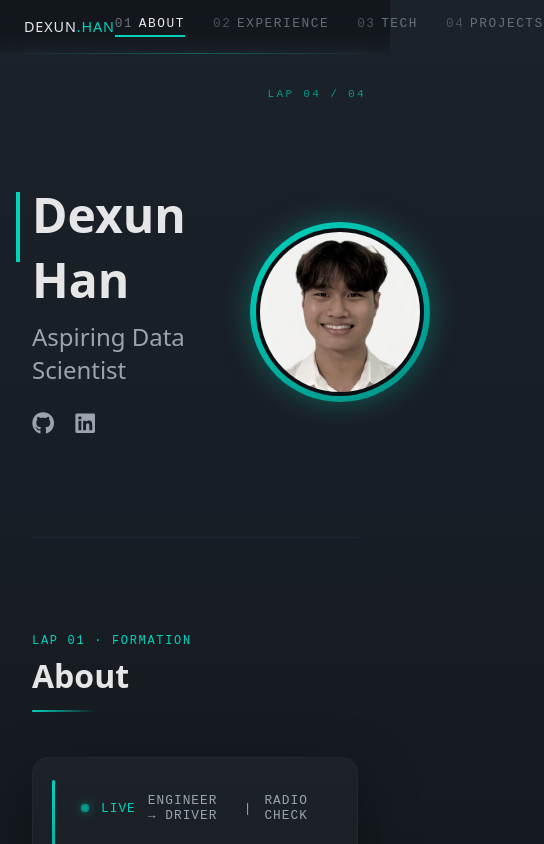
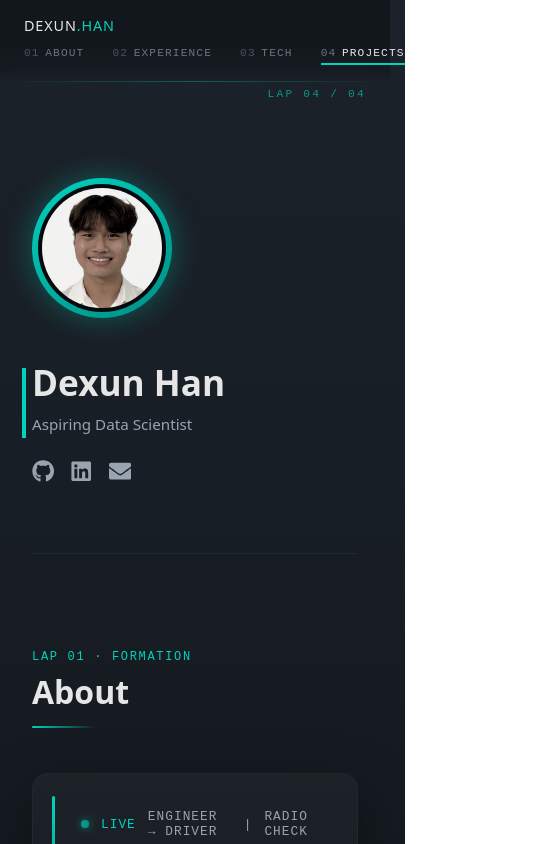
Before and after one commit to dexunn/dexun-portfolio, a React (Vite) app in the folder dexun-portfolio/: page / in a window 390 px wide. Shown: the top 844 px of the page, 544 px wide, since content can reach past the window. Built offline with nearby package versions, Linux system fonts and the light colour scheme.

Commit message:
Fixed mobile app version

```diff
--- a/dexun-portfolio/src/App.css
+++ b/dexun-portfolio/src/App.css
@@ -1,11 +1,9 @@
-/* ========== ROOT LAYOUT ========== */
 #root {
   max-width: 1280px;
   margin: 0 auto;
-  padding: 0 2rem; /* horizontal only */
+  padding: 0 2rem;
 }
 
-/* ========== LOGO (safe to keep) ========== */
 .logo {
   height: 6em;
   padding: 1.5em;
@@ -21,7 +19,6 @@
   filter: drop-shadow(0 0 2em rgba(0, 210, 190, 0.6));
 }
 
-/* Optional demo animation (harmless) */
 @keyframes logo-spin {
   from {
     transform: rotate(0deg);
@@ -37,12 +34,10 @@
   }
 }
 
-/* ========== GENERIC CARD (fallback only) ========== */
 .card {
   padding: 2em;
 }
 
-/* ========== DOCS TEXT (can remove later) ========== */
 .read-the-docs {
   color: #888;
 }
--- a/dexun-portfolio/src/App.jsx
+++ b/dexun-portfolio/src/App.jsx
@@ -5,6 +5,7 @@ import Tech from "./components/Tech";
 import Projects from "./components/Projects";
 import Navbar from "./components/Navbar";
 import LapCounter from "./components/LapCounter";
+import Footer from "./components/Footer";
 
 function App() {
   return (
@@ -33,6 +34,7 @@ function App() {
           <Experience />
           <Tech />
           <Projects />
+          <Footer />
         </div>
       </main>
     </>
--- /dev/null
+++ b/dexun-portfolio/src/components/Footer.jsx
@@ -0,0 +1,111 @@
+function Footer() {
+    return (
+      <footer
+        style={{
+          marginTop: "6rem",
+          padding: "3rem 0 2rem",
+          textAlign: "center",
+          opacity: 0.85,
+        }}
+      >
+        {/* divider */}
+        <div
+          style={{
+            height: "1px",
+            maxWidth: "420px",
+            margin: "0 auto 1.8rem",
+            background:
+              "linear-gradient(to right, transparent, #00d2be, transparent)",
+          }}
+        />
+
+        {/* lap end */}
+        <div
+          style={{
+            fontFamily: "monospace",
+            fontSize: "0.75rem",
+            letterSpacing: "0.15em",
+            color: "#9aa4af",
+          }}
+        >
+          END OF RACE
+        </div>
+
+        {/* icons */}
+        <div
+          style={{
+            marginTop: "1.2rem",
+            display: "flex",
+            gap: "1.4rem",
+            justifyContent: "center",
+          }}
+        >
+          {/* GitHub */}
+          <a
+            href="https://github.com/dexunn"
+            target="_blank"
+            rel="noreferrer"
+            aria-label="GitHub"
+            className="footerIcon"
+          >
+            <svg viewBox="0 0 24 24" width="18" height="18">
+              <path
+                fill="currentColor"
+                d="M12 0.3C5.37 0.3 0 5.67 0 12.3c0 5.28 3.438 9.75 8.205 11.325.6.105.82-.255.82-.57 0-.285-.01-1.04-.015-2.04-3.338.72-4.042-1.61-4.042-1.61-.546-1.385-1.333-1.755-1.333-1.755-1.09-.745.083-.73.083-.73 1.205.085 1.84 1.235 1.84 1.235 1.07 1.835 2.807 1.305 3.495.995.11-.775.42-1.305.763-1.605-2.665-.3-5.466-1.335-5.466-5.93 0-1.31.465-2.38 1.235-3.22-.125-.3-.535-1.52.115-3.165 0 0 1.005-.32 3.3 1.23.96-.27 1.98-.405 3-.41 1.02.005 2.04.14 3 .41 2.28-1.55 3.285-1.23 3.285-1.23.655 1.645.245 2.865.12 3.165.77.84 1.23 1.91 1.23 3.22 0 4.61-2.805 5.625-5.475 5.92.435.375.825 1.11.825 2.235 0 1.61-.015 2.905-.015 3.3 0 .315.21.68.825.565C20.565 22.045 24 17.58 24 12.3 24 5.67 18.63 0.3 12 0.3Z"
+              />
+            </svg>
+          </a>
+
+          {/* LinkedIn */}
+          <a
+            href="https://linkedin.com/in/dexunh/"
+            target="_blank"
+            rel="noreferrer"
+            aria-label="LinkedIn"
+            className="footerIcon"
+          >
+            <svg viewBox="0 0 24 24" width="18" height="18">
+              <path
+                fill="currentColor"
+                d="M20.447 20.452h-3.554v-5.569c0-1.328-.027-3.037-1.85-3.037-1.85 0-2.133 1.445-2.133 2.94v5.666H9.356V9h3.414v1.561h.046c.477-.9 1.637-1.85 3.37-1.85 3.6 0 4.267 2.37 4.267 5.455v6.286zM5.337 7.433a2.067 2.067 0 110-4.133 2.067 2.067 0 010 4.133zM6.813 20.452H3.86V9h2.953v11.452zM22.225 0H1.771C.792 0 0 .774 0 1.727v20.545C0 23.227.792 24 1.771 24h20.451C23.2 24 24 23.227 24 22.273V1.727C24 .774 23.2 0 22.222 0z"
+              />
+            </svg>
+          </a>
+
+          {/* Email */}
+          <a
+            href="mailto:dexunhan11@gmail.com"
+            aria-label="Email"
+            className="footerIcon"
+          >
+            <svg viewBox="0 0 24 24" width="18" height="18">
+              <path
+                fill="currentColor"
+                d="M20 4H4c-1.1 0-2 .9-2 2v12c0 1.1.9 2 2 2h16c1.1 0 2-.9 2-2V6c0-1.1-.9-2-2-2zm0 4l-8 5-8-5V6l8 5 8-5v2z"
+              />
+            </svg>
+          </a>
+        </div>
+
+        {/* copyright */}
+        <div style={{ marginTop: "1.2rem", fontSize: "0.85rem", color: "#9aa4af" }}>
+          © {new Date().getFullYear()} Dexun Han
+        </div>
+
+        {/* hover styling */}
+        <style>{`
+          .footerIcon {
+            color: #9aa4af;
+            transition: color 160ms ease, transform 160ms ease;
+          }
+
+          .footerIcon:hover {
+            color: #00d2be;
+            transform: translateY(-2px);
+          }
+        `}</style>
+      </footer>
+    );
+  }
+
+  export default Footer;
--- a/dexun-portfolio/src/components/Hero.jsx
+++ b/dexun-portfolio/src/components/Hero.jsx
@@ -1,113 +1,43 @@
-import { FaGithub, FaLinkedin } from "react-icons/fa";
+import { FaGithub, FaLinkedin, FaEnvelope } from "react-icons/fa";
 import profileImg from "../assets/profile.png";
+import "./hero.css";
 
 function Hero() {
   return (
-    <section
-      style={{
-        padding: "8rem 0 6rem",
-        display: "flex",
-        alignItems: "center",
-        justifyContent: "space-between",
-        gap: "4rem",
-        position: "relative",
-      }}
-    >
+    <section className="hero">
       {/* Left: Text */}
-      <div style={{ maxWidth: "600px", position: "relative" }}>
-        {/* F1 vertical accent */}
-        <div
-          style={{
-            position: "absolute",
-            left: "-16px",
-            top: "0.6rem",
-            width: "4px",
-            height: "70px",
-            background: "#00d2be",
-          }}
-        />
+      <div className="heroText">
+        {/* F1 vertical telemetry bar */}
+        <div className="telemetryBar" />
 
-        <h1 style={{ fontSize: "3rem", marginBottom: "0.5rem" }}>
-          Dexun Han
-        </h1>
+        <h1 className="heroTitle">Dexun Han</h1>
 
-        <h2
-          style={{
-            color: "#9aa4af",
-            fontWeight: 400,
-            marginBottom: "1.5rem",
-          }}
-        >
-          Aspiring Data Scientist
-        </h2>
+        <h2 className="heroSubtitle">Aspiring Data Scientist</h2>
 
         {/* Icons */}
-        <div style={{ display: "flex", gap: "1.25rem" }}>
-          <a
-            href="https://github.com/dexunn"
-            target="_blank"
-            rel="noopener noreferrer"
-            style={{ color: "#9aa4af", fontSize: "1.4rem" }}
-            onMouseEnter={(e) => (e.currentTarget.style.color = "#00d2be")}
-            onMouseLeave={(e) => (e.currentTarget.style.color = "#9aa4af")}
-          >
+        <div className="heroIcons">
+          <a href="https://github.com/dexunn" target="_blank" rel="noreferrer">
             <FaGithub />
           </a>
-
           <a
-            href="https://www.linkedin.com/in/dexun-han"
+            href="https://www.linkedin.com/in/dexunh/"
             target="_blank"
-            rel="noopener noreferrer"
-            style={{ color: "#9aa4af", fontSize: "1.4rem" }}
-            onMouseEnter={(e) => (e.currentTarget.style.color = "#00d2be")}
-            onMouseLeave={(e) => (e.currentTarget.style.color = "#9aa4af")}
+            rel="noreferrer"
           >
             <FaLinkedin />
+          </a>
+          <a href="mailto:dexun@example.com">
+            <FaEnvelope />
           </a>
         </div>
       </div>
 
       {/* Profile Image */}
-        <div
-        style={{
-            width: "180px",
-            height: "180px",
-            borderRadius: "50%",
-            background: "linear-gradient(145deg, #00d2be, #008f84)",
-            padding: "6px",
-            boxShadow: "0 0 30px rgba(0,210,190,0.35)",
-            display: "flex",
-            alignItems: "center",
-            justifyContent: "center",
-            flexShrink: 0,
-        }}
-        >
-        <div
-            style={{
-            width: "100%",
-            height: "100%",
-            borderRadius: "50%",
-            background: "#0b0f14",
-            padding: "4px",
-            display: "flex",
-            alignItems: "center",
-            justifyContent: "center",
-            }}
-        >
-            <img
-            src={profileImg}
-            alt="Dexun Han"
-            style={{
-                width: "100%",
-                height: "100%",
-                borderRadius: "50%",
-                objectFit: "cover",
-                filter: "grayscale(30%) contrast(1.05)",
-            }}
-            />
+      <div className="heroAvatar">
+        <div className="avatarRing">
+          <img src={profileImg} alt="Dexun Han" />
         </div>
-        </div>
-
+      </div>
     </section>
   );
 }
--- a/dexun-portfolio/src/components/Navbar.jsx
+++ b/dexun-portfolio/src/components/Navbar.jsx
@@ -11,32 +11,40 @@ function Navbar() {
   const [active, setActive] = useState("about");
 
   useEffect(() => {
-    const observer = new IntersectionObserver(
-      (entries) => {
-        const visible = entries
-          .filter((e) => e.isIntersecting)
-          .sort(
-            (a, b) =>
-              Math.abs(a.boundingClientRect.top) -
-              Math.abs(b.boundingClientRect.top)
-          );
+    const sections = items
+      .map((i) => document.getElementById(i.id))
+      .filter(Boolean);
 
-        if (visible.length > 0) {
-          setActive(visible[0].target.id);
+    const onScroll = () => {
+      const viewportCenter = window.innerHeight / 2;
+
+      let closestSection = null;
+      let minDistance = Infinity;
+
+      sections.forEach((section) => {
+        const rect = section.getBoundingClientRect();
+        const sectionCenter = rect.top + rect.height / 2;
+        const distance = Math.abs(sectionCenter - viewportCenter);
+
+        if (distance < minDistance) {
+          minDistance = distance;
+          closestSection = section.id;
         }
-      },
-      {
-        threshold: 0.01,
-        rootMargin: "-35% 0px -60% 0px",
-      }
-    );
+      });
 
-    items.forEach(({ id }) => {
-      const el = document.getElementById(id);
-      if (el) observer.observe(el);
-    });
+      if (closestSection) setActive(closestSection);
 
-    return () => observer.disconnect();
+      const nearBottom =
+        window.innerHeight + window.scrollY >=
+        document.documentElement.scrollHeight - 5;
+
+      if (nearBottom) setActive("projects");
+    };
+
+    window.addEventListener("scroll", onScroll, { passive: true });
+    onScroll();
+
+    return () => window.removeEventListener("scroll", onScroll);
   }, []);
 
   return (
@@ -66,7 +74,7 @@ function Navbar() {
           text-decoration: none;
           padding-bottom: 6px;
           font-family: monospace;
-          opacity: 0.6;
+          opacity: 0.65;
           transition: opacity 160ms ease, color 160ms ease;
         }
 
@@ -104,6 +112,13 @@ function Navbar() {
             transparent
           );
         }
+
+        @media (max-width: 640px) {
+          .navLink {
+            font-size: 0.7rem;
+            letter-spacing: 0.1em;
+          }
+        }
       `}</style>
 
       <div
@@ -114,6 +129,8 @@ function Navbar() {
           display: "flex",
           justifyContent: "space-between",
           alignItems: "center",
+          flexWrap: "wrap",
+          gap: "0.75rem",
         }}
       >
         <div
--- /dev/null
+++ b/dexun-portfolio/src/components/hero.css
@@ -0,0 +1,167 @@
+.hero {
+    padding: 8rem 0 6rem;
+    display: flex;
+    align-items: center;
+    justify-content: space-between;
+    gap: 4rem;
+    position: relative;
+  }
+
+  .heroText {
+    max-width: 600px;
+    position: relative;
+    animation: telemetryFadeIn 600ms ease forwards;
+  }
+
+  .telemetryBar {
+    position: absolute;
+    left: -16px;
+    top: 0.6rem;
+    width: 4px;
+    height: 0;
+    background: #00d2be;
+    animation: barBoot 500ms ease forwards;
+  }
+
+  .heroTitle {
+    font-size: 3rem;
+    margin-bottom: 0.5rem;
+    opacity: 0;
+    transform: translateX(-6px);
+    animation: textIn 500ms ease forwards;
+    animation-delay: 120ms;
+  }
+
+  .heroSubtitle {
+    color: #9aa4af;
+    font-weight: 400;
+    margin-bottom: 1.5rem;
+    opacity: 0;
+    transform: translateX(-6px);
+    animation: textIn 500ms ease forwards;
+    animation-delay: 200ms;
+  }
+
+  .heroIcons {
+    display: flex;
+    gap: 1.25rem;
+  }
+
+  .heroIcons a {
+    color: #9aa4af;
+    font-size: 1.4rem;
+    opacity: 0;
+    transform: translateY(4px);
+    animation: iconIn 400ms ease forwards;
+  }
+
+  .heroIcons a:nth-child(1) { animation-delay: 300ms; }
+  .heroIcons a:nth-child(2) { animation-delay: 380ms; }
+  .heroIcons a:nth-child(3) { animation-delay: 460ms; }
+
+  .heroIcons a:hover {
+    color: #00d2be;
+  }
+
+  .heroAvatar {
+    flex-shrink: 0;
+  }
+
+  .avatarRing {
+    width: 180px;
+    height: 180px;
+    border-radius: 50%;
+    padding: 6px;
+    background: linear-gradient(145deg, #00d2be, #008f84);
+    box-shadow: 0 0 30px rgba(0, 210, 190, 0.35);
+    display: flex;
+    align-items: center;
+    justify-content: center;
+  }
+
+  .avatarRing img {
+    width: 100%;
+    height: 100%;
+    border-radius: 50%;
+    object-fit: cover;
+    background: #0b0f14;
+    padding: 4px;
+    filter: grayscale(30%) contrast(1.05);
+  }
+
+  @keyframes barBoot {
+    from { height: 0; }
+    to { height: 70px; }
+  }
+
+  @keyframes textIn {
+    to {
+      opacity: 1;
+      transform: translateX(0);
+    }
+  }
+
+  @keyframes iconIn {
+    to {
+      opacity: 1;
+      transform: translateY(0);
+    }
+  }
+
+  @keyframes telemetryFadeIn {
+    from { opacity: 0; }
+    to { opacity: 1; }
+  }
+
+  @media (prefers-reduced-motion: reduce) {
+    * {
+      animation: none !important;
+      transform: none !important;
+      opacity: 1 !important;
+    }
+  }
+
+@media (max-width: 900px) {
+    .hero {
+      gap: 3rem;
+    }
+
+    .heroTitle {
+      font-size: 2.6rem;
+    }
+  }
+
+  @media (max-width: 640px) {
+    .hero {
+      flex-direction: column-reverse;
+      align-items: flex-start;
+      padding: 6rem 0 4rem;
+      gap: 2.5rem;
+    }
+
+    .heroText {
+      max-width: 100%;
+    }
+
+    .telemetryBar {
+      left: -10px;
+      height: 50px;
+    }
+
+    .heroTitle {
+      font-size: 2.2rem;
+    }
+
+    .heroSubtitle {
+      font-size: 0.95rem;
+    }
+
+    .heroIcons {
+      gap: 1rem;
+    }
+
+    .avatarRing {
+      width: 140px;
+      height: 140px;
+    }
+  }
--- a/dexun-portfolio/src/index.css
+++ b/dexun-portfolio/src/index.css
@@ -11,7 +11,6 @@ body {
   font-family: system-ui, -apple-system, BlinkMacSystemFont, "Segoe UI",
     Roboto, Ubuntu, sans-serif;
 
-  /* ===== Mercedes Silver / Graphite (Even Lighting) ===== */
   background:
     linear-gradient(
       180deg,
@@ -47,3 +46,10 @@ section {
 html {
   scroll-behavior: smooth;
 }
+
+@media (max-width: 640px) {
+  section {
+    padding-left: 0 !important;
+    padding-right: 0 !important;
+  }
+}
```
